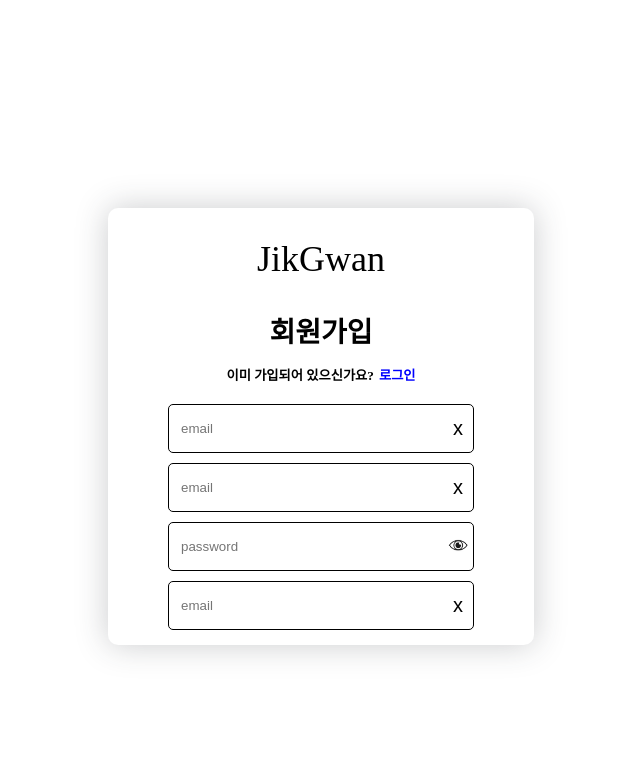
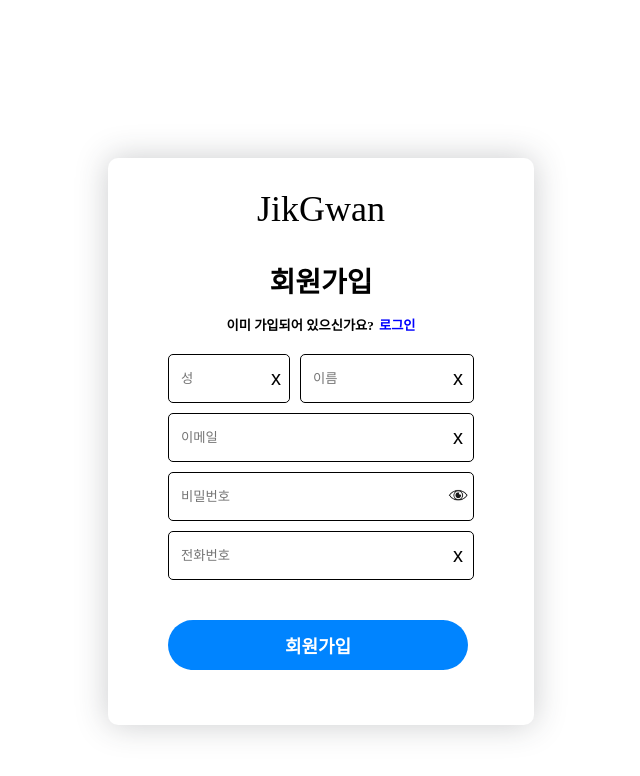
Before and after one commit to jwy10/jikgwan, a React (Create React App) app: page /signup in a window 1280 px wide. Shown: the top 776 px of the page, without its empty margins (319-959 px from the left). Built offline with nearby package versions, Linux system fonts and the light colour scheme.

Commit message:
0409 로그이ㄴ,회원가입 완료

```diff
--- a/src/CSS/App.css
+++ b/src/CSS/App.css
@@ -20,7 +20,7 @@ a {
   display: flex;
   flex-direction: row;
   justify-content: space-between;
-  margin: 25px 16%;
+  margin: 30px 16% 15px;
 }
 
 .headerMenu {
--- a/src/CSS/Components.css
+++ b/src/CSS/Components.css
@@ -2,6 +2,7 @@
   margin: 20px 16%;
   border-style: solid;
   border-width: 1px;
+  border-radius: 10px;
 }
 
 .fieldBoxHeader {
@@ -10,8 +11,13 @@
 }
 
 .toggleBtn {
+  font-size: 16px;
+  width: 30px;
   height: 30px;
   margin: 5px;
+  background-color: white;
+  border-radius: 5px;
+  border-width: 1px;
 }
 
 .matchBox {
@@ -20,6 +26,7 @@
   border-style: solid;
   border-width: 1px;
   margin: 1px;
+  margin: 5px;
 }
 
 .fieldBoxHeader {
--- a/src/CSS/Member.css
+++ b/src/CSS/Member.css
@@ -18,12 +18,22 @@
   box-shadow: 0 0 32px 0 rgba(47, 52, 59, 0.25);
 }
 
+.signupBox {
+  /* border-style: solid; */
+  border-radius: 10px;
+  border-width: 1px;
+  margin-top: 150px;
+  box-shadow: 0 0 32px 0 rgba(47, 52, 59, 0.25);
+}
+
 .findPasswordBox {
   border-radius: 10px;
   border-width: 1px;
   margin-top: 250px;
   box-shadow: 0 0 32px 0 rgba(47, 52, 59, 0.25);
 }
+
+/* 로그인 */
 
 .loginInfo {
   display: flex;
@@ -108,6 +118,102 @@ button {
   color: rgb(0, 132, 255);
 }
 
+/* 회원가입 */
+
+.signUpInfo {
+  display: flex;
+  flex-direction: column;
+  margin: 5px 60px;
+}
+
+.nameSec {
+  display: flex;
+  flex-direction: row;
+}
+
+.firstName {
+  display: flex;
+  flex-direction: row;
+  width: 120px;
+  border-style: solid;
+  border-width: 1px;
+  margin-right: 10px;
+  margin-bottom: 10px;
+  border-radius: 5px;
+}
+
+.firstNameInput {
+  margin: 0px 5px;
+  width: 75px;
+  height: 45px;
+  border: none;
+}
+
+.fnameBtn {
+  background-color: white;
+  border: none;
+  width: 30px;
+  border-radius: 5px;
+}
+
+.lastName {
+  display: flex;
+  flex-direction: row;
+  width: 172px;
+  border-style: solid;
+  border-width: 1px;
+  margin-bottom: 10px;
+  border-radius: 5px;
+}
+
+.lastNameInput {
+  margin: 0px 5px;
+  width: 128px;
+  height: 45px;
+  border: none;
+}
+
+.signUpNumber {
+  display: flex;
+  flex-direction: row;
+  border-style: solid;
+  border-width: 1px;
+  margin-bottom: 10px;
+  border-radius: 5px;
+}
+
+.numberInput {
+  margin: 0px 5px;
+  width: 260px;
+  height: 45px;
+  border: none;
+}
+
+.numBtn {
+  background-color: white;
+  border: none;
+  width: 20px;
+}
+
+.signUpBtn {
+  border: none;
+  border-radius: 30px;
+  font-size: 18px;
+  font-style: inherit;
+  font-weight: bold;
+  color: white;
+  display: flex;
+  width: 300px;
+  height: 50px;
+  justify-content: center;
+  align-items: center;
+  background-color: rgb(0, 132, 255);
+  margin: 30px 0px 50px 0px;
+  transition: background-color 0.3s, color 0.3s; /* 트랜지션 효과 추가 */
+}
+
+/* 비밀번호 찾기 */
+
 .pwNotice {
   display: flex;
   flex-direction: column;
--- a/src/pages/FindPassword.tsx
+++ b/src/pages/FindPassword.tsx
@@ -49,7 +49,7 @@ export default function FindPassword(): JSX.Element {
               <input
                 className="findInput"
                 type="email"
-                placeholder="email"
+                placeholder="이메일"
                 value={email}
                 onChange={(e) => setEmail(e.target.value)}
                 style={{ marginLeft: '10px' }}
--- a/src/pages/Login.tsx
+++ b/src/pages/Login.tsx
@@ -45,7 +45,7 @@ export default function Login(): JSX.Element {
               <input
                 className="loginInput"
                 type="email"
-                placeholder="email"
+                placeholder="이메일"
                 value={email}
                 onChange={(e) => setEmail(e.target.value)}
                 style={{ marginLeft: '10px' }}
@@ -58,7 +58,7 @@ export default function Login(): JSX.Element {
               <input
                 className="loginInput"
                 type={showPassword ? 'text' : 'password'}
-                placeholder="password"
+                placeholder="비밀번호"
                 value={password}
                 onChange={(e) => setPassword(e.target.value)}
                 style={{ marginLeft: '10px' }}
--- a/src/pages/SignUp.tsx
+++ b/src/pages/SignUp.tsx
@@ -2,13 +2,16 @@ import React, { useState } from 'react';
 import { Link } from 'react-router-dom';
 
 import '../CSS/Member.css';
+import { text } from 'stream/consumers';
 
 export default function SignUp(): JSX.Element {
   const [showPassword, setShowPassword] = useState<boolean>(false);
+  const [firstName, setFirstName] = useState<string>('');
+  const [lastName, setLastName] = useState<string>('');
   const [email, setEmail] = useState<string>('');
   const [password, setPassword] = useState<string>('');
+  const [phoneNumber, setPhoneNumber] = useState<string>('');
   const [clicked, setClicked] = useState<boolean>(false); // 클릭 상태를 추적하는 상태 추가
-
   const togglePasswordVisibility = (): void => {
     setShowPassword(!showPassword);
   };
@@ -16,18 +19,54 @@ export default function SignUp(): JSX.Element {
   const hide: string = '/hide.png';
   const show: string = '/show.png';
 
-  const handleEmailClear = (): void => {
+  const handleClearFirstName = (): void => {
+    setFirstName('');
+  };
+
+  const handleClearLastName = (): void => {
+    setLastName('');
+  };
+
+  const handleClearEmail = (): void => {
     setEmail('');
   };
 
+  const handleClearPassword = (): void => {
+    setPassword('');
+  };
+
+  const handleClearPhoneNumber = (): void => {
+    setPhoneNumber('');
+  };
+
+  const formatPhoneNumber = (input: string): string => {
+    const cleaned = ('' + input).replace(/\D/g, '');
+    const match = cleaned.match(/^(\d{0,3})(\d{0,4})(\d{0,4})$/);
+    if (match) {
+      return (
+        match[1] +
+        (match[2] ? '-' + match[2] : '') +
+        (match[3] ? '-' + match[3] : '')
+      );
+    }
+    return input;
+  };
+
   const handleClick = (): void => {
-    setClicked(true); // 클릭되었음을 표시
+    setClicked(true);
+  };
+
+  const handlePhoneNumberChange = (
+    e: React.ChangeEvent<HTMLInputElement>
+  ): void => {
+    const formatted = formatPhoneNumber(e.target.value);
+    setPhoneNumber(formatted);
   };
 
   return (
     <>
       <div className="Login">
-        <div className="loginBox">
+        <div className="signupBox">
           <Link to={'/home'}>
             <p style={{ fontSize: '36px', margin: '30px 0px' }}>JikGwan</p>
           </Link>
@@ -40,31 +79,46 @@ export default function SignUp(): JSX.Element {
               <h5 style={{ color: 'blue' }}> 로그인</h5>
             </Link>
           </div>
-          <div className="loginInfo">
-            <div className="loginEmail">
-              <input
-                className="loginInput"
-                type="email"
-                placeholder="email"
-                value={email}
-                onChange={(e) => setEmail(e.target.value)}
-                style={{ marginLeft: '10px' }}
-              />
-              <button className="emailBtn" onClick={handleEmailClear}>
-                <p style={{ fontSize: '20px' }}>x</p>
-              </button>
+          <div className="signUpInfo">
+            <div className="nameSec">
+              <div className="firstName">
+                <input
+                  className="firstNameInput"
+                  type="text"
+                  placeholder="성"
+                  value={firstName}
+                  onChange={(e) => setFirstName(e.target.value)}
+                  style={{ marginLeft: '10px' }}
+                />
+                <button className="fnameBtn" onClick={handleClearFirstName}>
+                  <p style={{ fontSize: '20px' }}>x</p>
+                </button>
+              </div>
+              <div className="lastName">
+                <input
+                  className="lastNameInput"
+                  type="text"
+                  placeholder="이름"
+                  value={lastName}
+                  onChange={(e) => setLastName(e.target.value)}
+                  style={{ marginLeft: '10px' }}
+                />
+                <button className="emailBtn" onClick={handleClearLastName}>
+                  <p style={{ fontSize: '20px' }}>x</p>
+                </button>
+              </div>
             </div>
 
             <div className="loginEmail">
               <input
                 className="loginInput"
                 type="email"
-                placeholder="email"
+                placeholder="이메일"
                 value={email}
                 onChange={(e) => setEmail(e.target.value)}
                 style={{ marginLeft: '10px' }}
               />
-              <button className="emailBtn" onClick={handleEmailClear}>
+              <button className="emailBtn" onClick={handleClearEmail}>
                 <p style={{ fontSize: '20px' }}>x</p>
               </button>
             </div>
@@ -72,7 +126,7 @@ export default function SignUp(): JSX.Element {
               <input
                 className="loginInput"
                 type={showPassword ? 'text' : 'password'}
-                placeholder="password"
+                placeholder="비밀번호"
                 value={password}
                 onChange={(e) => setPassword(e.target.value)}
                 style={{ marginLeft: '10px' }}
@@ -88,19 +142,29 @@ export default function SignUp(): JSX.Element {
                 />
               </button>
             </div>
-            <div className="loginEmail">
+            <div className="signUpNumber">
               <input
-                className="loginInput"
-                type="email"
-                placeholder="email"
-                value={email}
-                onChange={(e) => setEmail(e.target.value)}
+                className="numberInput"
+                type="text"
+                placeholder="전화번호"
+                value={phoneNumber}
+                onChange={handlePhoneNumberChange}
                 style={{ marginLeft: '10px' }}
               />
-              <button className="emailBtn" onClick={handleEmailClear}>
+              <button className="numBtn" onClick={handleClearPhoneNumber}>
                 <p style={{ fontSize: '20px' }}>x</p>
               </button>
             </div>
+            <button
+              className="signUpBtn"
+              onClick={handleClick}
+              style={{
+                backgroundColor: clicked ? 'gray' : 'rgb(0, 132, 255)',
+                color: 'white',
+              }}
+            >
+              회원가입
+            </button>
           </div>
         </div>
       </div>
```
